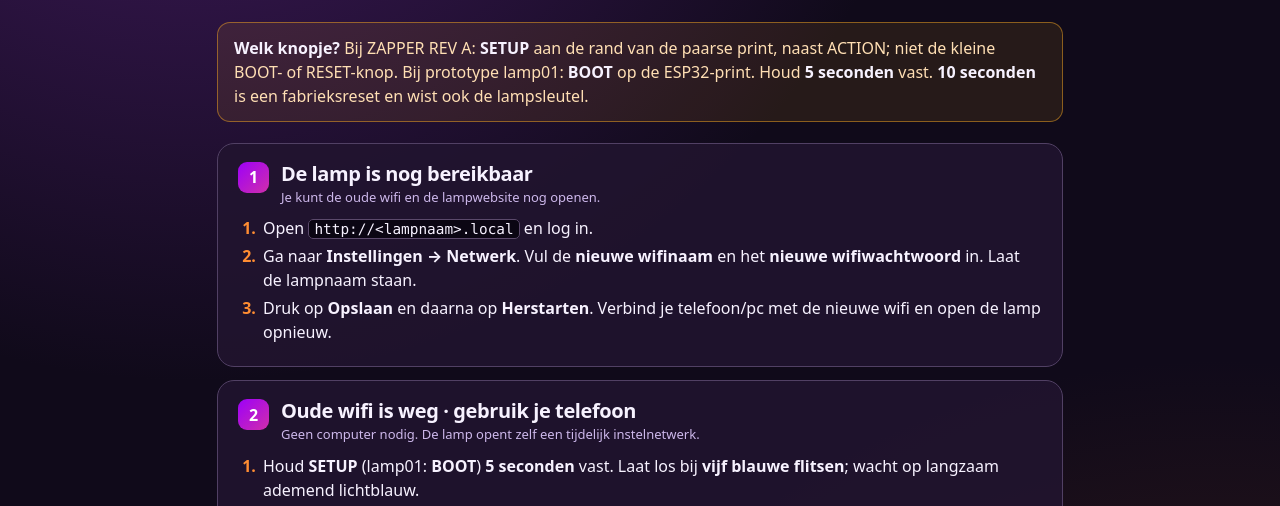
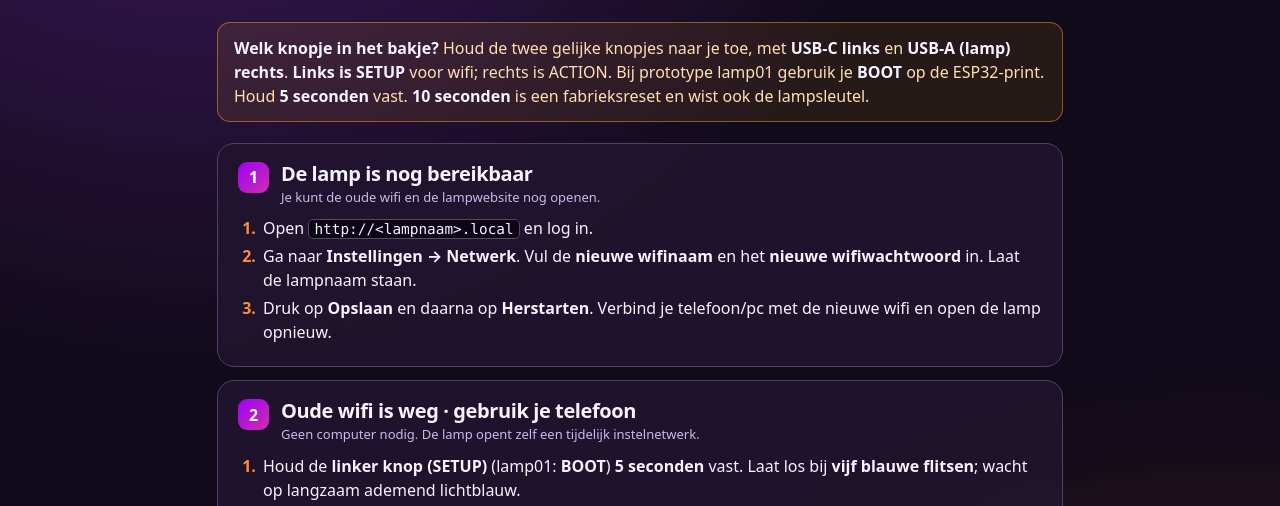
Before and after one commit to JaccoElektro/zapper-updates, a plain HTML site: page wifi/index.html in a window 1280 px wide. Shown: the part 246-752 px from the top of the page. Drawn offline with Linux system fonts and the light colour scheme.

Commit message:
Publish enclosure button directions in manuals

```diff
--- a/wifi/index.html
+++ b/wifi/index.html
@@ -15,14 +15,14 @@ a{color:#ffd19a}button{font:inherit}strong{color:var(--ink)}.wrap{max-width:890p
 <div class="top"><a class="brand" href="../"><span class="mark">⚡</span>ZAPPER</a><div class="actions"><button class="smallbtn noprint" id="lang" type="button" aria-label="Switch language">EN</button><a class="smallbtn noprint" href="handleiding.pdf">PDF</a><button class="smallbtn noprint" type="button" onclick="print()">Print</button></div></div>
 <div class="nl"><div class="eyebrow">Snelle handleiding · 1 pagina</div><h1>Nieuwe wifi voor je ZAPPER</h1><p class="lead">Kies de route die past bij jouw lamp. Een nieuwe wifiverbinding verandert je npub, zaptellers en andere instellingen niet.</p></div>
 <div class="en"><div class="eyebrow">Quick guide · 1 page</div><h1>Move your ZAPPER to new Wi-Fi</h1><p class="lead">Choose the route that fits your lamp. Changing Wi-Fi keeps your npub, zap counters and other settings.</p></div>
-<div class="callout"><span class="nl"><strong>Welk knopje?</strong> Bij ZAPPER REV A: <strong>SETUP</strong> aan de rand van de paarse print, naast ACTION; niet de kleine BOOT- of RESET-knop. Bij prototype lamp01: <strong>BOOT</strong> op de ESP32-print. Houd <strong>5 seconden</strong> vast. <strong>10 seconden</strong> is een fabrieksreset en wist ook de lampsleutel.</span><span class="en"><strong>Which button?</strong> On ZAPPER REV A: <strong>SETUP</strong> at the edge of the purple board, next to ACTION; not the small BOOT or RESET button. On the lamp01 prototype: <strong>BOOT</strong> on the ESP32 board. Hold for <strong>5 seconds</strong>. <strong>10 seconds</strong> is a factory reset and also erases the lamp key.</span></div>
+<div class="callout"><span class="nl"><strong>Welk knopje in het bakje?</strong> Houd de twee gelijke knopjes naar je toe, met <strong>USB-C links</strong> en <strong>USB-A (lamp) rechts</strong>. <strong>Links is SETUP</strong> voor wifi; rechts is ACTION. Bij prototype lamp01 gebruik je <strong>BOOT</strong> op de ESP32-print. Houd <strong>5 seconden</strong> vast. <strong>10 seconden</strong> is een fabrieksreset en wist ook de lampsleutel.</span><span class="en"><strong>Which button in the case?</strong> Face the two identical buttons, with <strong>USB-C on the left</strong> and <strong>USB-A (lamp) on the right</strong>. <strong>The left button is SETUP</strong> for Wi-Fi; the right one is ACTION. On the lamp01 prototype, use <strong>BOOT</strong> on the ESP32 board. Hold for <strong>5 seconds</strong>. <strong>10 seconds</strong> is a factory reset and also erases the lamp key.</span></div>
 <div class="grid">
 <section class="card"><div class="cardhead"><span class="num">1</span><div class="nl"><h2>De lamp is nog bereikbaar</h2><div class="when">Je kunt de oude wifi en de lampwebsite nog openen.</div></div><div class="en"><h2>The lamp is still online</h2><div class="when">You can still use the old Wi-Fi and open the lamp's page.</div></div></div>
 <ol class="nl"><li>Open <code>http://&lt;lampnaam&gt;.local</code> en log in.</li><li>Ga naar <strong>Instellingen → Netwerk</strong>. Vul de <strong>nieuwe wifinaam</strong> en het <strong>nieuwe wifiwachtwoord</strong> in. Laat de lampnaam staan.</li><li>Druk op <strong>Opslaan</strong> en daarna op <strong>Herstarten</strong>. Verbind je telefoon/pc met de nieuwe wifi en open de lamp opnieuw.</li></ol>
 <ol class="en"><li>Open <code>http://&lt;lampname&gt;.local</code> and sign in.</li><li>Go to <strong>Settings → Network</strong>. Enter the <strong>new network name</strong> and <strong>Wi-Fi password</strong>. Keep the lamp name.</li><li>Press <strong>Save</strong>, then <strong>Restart</strong>. Join the new Wi-Fi on your phone/PC and reopen the lamp.</li></ol></section>
 <section class="card"><div class="cardhead"><span class="num">2</span><div class="nl"><h2>Oude wifi is weg · gebruik je telefoon</h2><div class="when">Geen computer nodig. De lamp opent zelf een tijdelijk instelnetwerk.</div></div><div class="en"><h2>Old Wi-Fi is gone · use your phone</h2><div class="when">No computer needed. The lamp opens a temporary setup network.</div></div></div>
-<ol class="nl"><li>Houd <strong>SETUP</strong> (lamp01: <strong>BOOT</strong>) <strong>5 seconden</strong> vast. Laat los bij <strong>vijf blauwe flitsen</strong>; wacht op langzaam ademend lichtblauw.</li><li>Verbind je telefoon met <code>&lt;lampnaam&gt;-setup</code>. Blijf verbonden als de telefoon “geen internet” meldt. Open anders zelf <code>http://192.168.4.1</code>.</li><li>Kies een <strong>2,4 GHz</strong> wifinetwerk of typ de naam. Vul het wifiwachtwoord in. Bij een eerder ingerichte lamp vul je ook het bestaande <strong>lampwachtwoord</strong> in.</li><li>Druk op <strong>Verbinden</strong>. De lamp herstart; open daarna <code>http://&lt;lampnaam&gt;.local</code> op je nieuwe wifi.</li></ol>
-<ol class="en"><li>Hold <strong>SETUP</strong> (lamp01: <strong>BOOT</strong>) for <strong>5 seconds</strong>. Release at <strong>five blue flashes</strong>; wait for a slow light-blue pulse.</li><li>Join <code>&lt;lampname&gt;-setup</code> on your phone. Stay connected if it says “no internet”. If needed, open <code>http://192.168.4.1</code>.</li><li>Pick a <strong>2.4 GHz</strong> network or type its name. Enter the Wi-Fi password. For a previously configured lamp, also enter the existing <strong>lamp password</strong>.</li><li>Press <strong>Connect</strong>. After the lamp restarts, open <code>http://&lt;lampname&gt;.local</code> on the new Wi-Fi.</li></ol></section>
+<ol class="nl"><li>Houd de <strong>linker knop (SETUP)</strong> (lamp01: <strong>BOOT</strong>) <strong>5 seconden</strong> vast. Laat los bij <strong>vijf blauwe flitsen</strong>; wacht op langzaam ademend lichtblauw.</li><li>Verbind je telefoon met <code>&lt;lampnaam&gt;-setup</code>. Blijf verbonden als de telefoon “geen internet” meldt. Open anders zelf <code>http://192.168.4.1</code>.</li><li>Kies een <strong>2,4 GHz</strong> wifinetwerk of typ de naam. Vul het wifiwachtwoord in. Bij een eerder ingerichte lamp vul je ook het bestaande <strong>lampwachtwoord</strong> in.</li><li>Druk op <strong>Verbinden</strong>. De lamp herstart; open daarna <code>http://&lt;lampnaam&gt;.local</code> op je nieuwe wifi.</li></ol>
+<ol class="en"><li>Hold the <strong>left button (SETUP)</strong> (lamp01: <strong>BOOT</strong>) for <strong>5 seconds</strong>. Release at <strong>five blue flashes</strong>; wait for a slow light-blue pulse.</li><li>Join <code>&lt;lampname&gt;-setup</code> on your phone. Stay connected if it says “no internet”. If needed, open <code>http://192.168.4.1</code>.</li><li>Pick a <strong>2.4 GHz</strong> network or type its name. Enter the Wi-Fi password. For a previously configured lamp, also enter the existing <strong>lamp password</strong>.</li><li>Press <strong>Connect</strong>. After the lamp restarts, open <code>http://&lt;lampname&gt;.local</code> on the new Wi-Fi.</li></ol></section>
 <section class="card"><div class="cardhead"><span class="num">3</span><div class="nl"><h2>Via USB op een computer</h2><div class="when">Handig als het instelnetwerk niet verschijnt of je het oude netwerk niet hebt.</div></div><div class="en"><h2>Use USB on a computer</h2><div class="when">Useful if the setup network is unavailable or the old network is gone.</div></div></div>
 <ol class="nl"><li>Sluit de ZAPPER met een <strong>USB-datakabel</strong> aan. Trek bij REV A de lamp uit USB-A. Open in <strong>Chrome of Edge</strong> de <a href="https://jaccoelektro.github.io/zapper-updates/flash/">officiële USB-flasher</a>.</li><li>Klik <strong>Verbind je Zapper</strong>, kies de seriële poort en open de tegel <strong>Wifi</strong>.</li><li>Kies een gevonden netwerk of <strong>Ander netwerk</strong>, voer het wifiwachtwoord in en klik <strong>Verbinden</strong>. Als USB wegvalt na de herstart, sluit dezelfde lamp opnieuw aan.</li></ol>
 <ol class="en"><li>Connect the ZAPPER with a <strong>USB data cable</strong>. On REV A, unplug the lamp from USB-A. Open the <a href="https://jaccoelektro.github.io/zapper-updates/flash/">official USB flasher</a> in <strong>Chrome or Edge</strong>.</li><li>Click <strong>Connect your Zapper</strong>, select its serial port and open the <strong>Wi-Fi</strong> tile.</li><li>Choose a detected network or <strong>Other network</strong>, enter its password and press <strong>Connect</strong>. If USB drops during restart, reconnect the same lamp.</li></ol>
```
Also changed, not shown: 3 other files.
